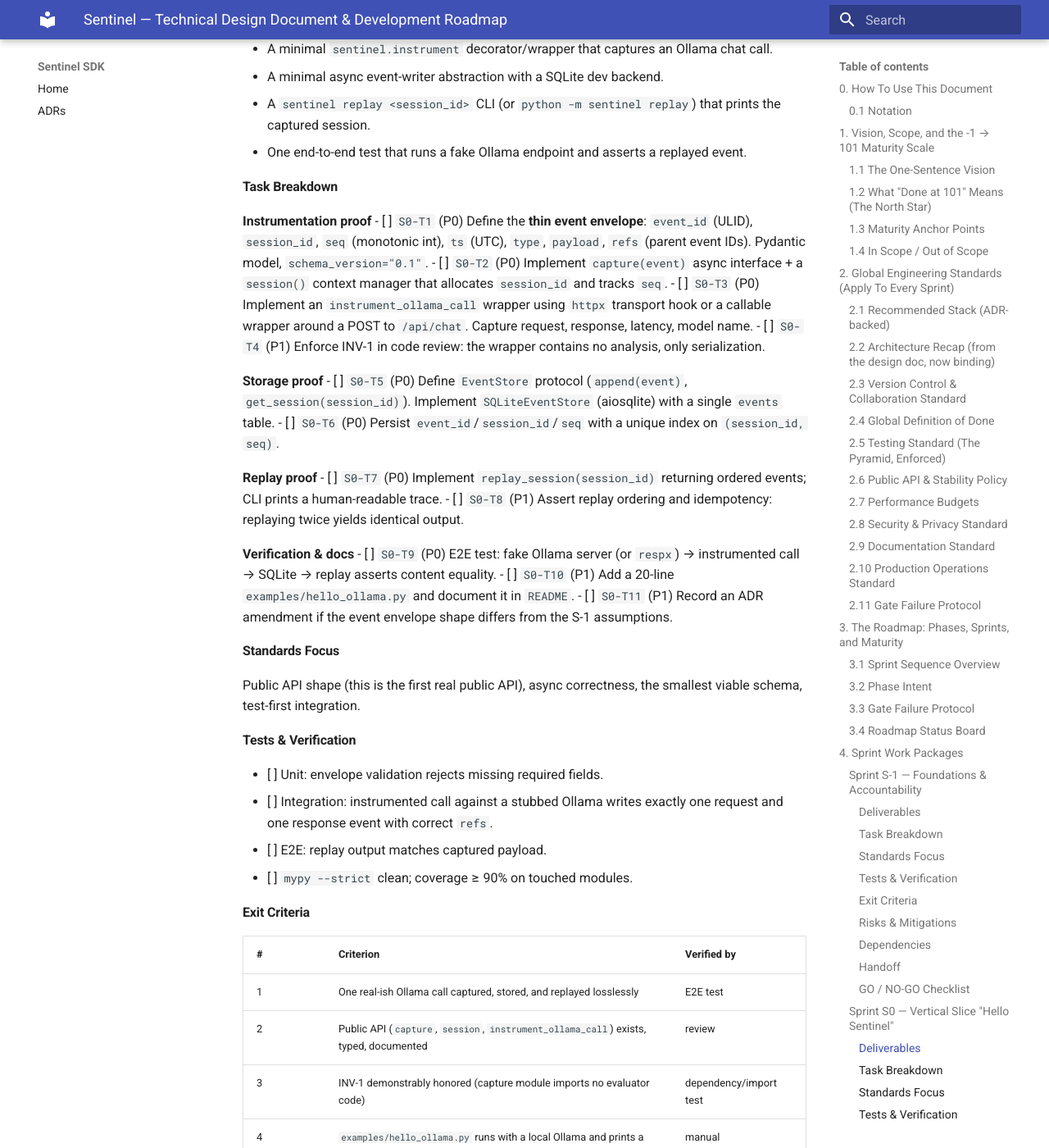
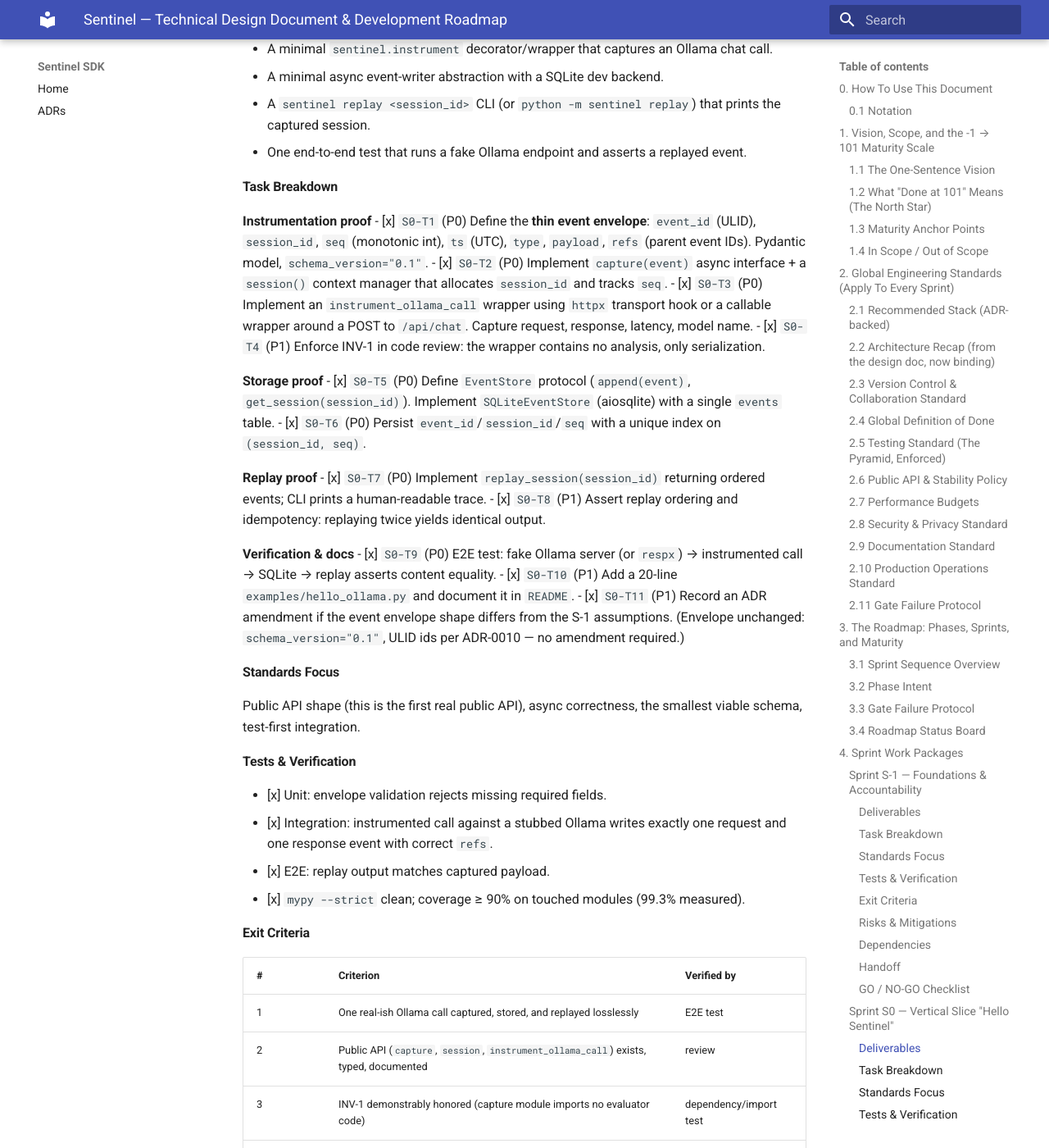
Before and after one commit to uzairlol/sentinel, an MkDocs documentation site: the page built from docs/design/SENTINEL_TDD.md, in a window 1280 px wide and 1400 px high, scrolled down 16116 px. Shown: the whole window at 82% size. Built offline with MkDocs 1.6.1 and Material for MkDocs 9.7.7, drawn with Linux system fonts in a browser that asks for light colours.

Commit message:
docs(examples): add hello_ollama quickstart and tick s0 tasks
S0-T10, T11. 20-line example instruments an Ollama /api/chat call and replays the session; README quickstart documents it. Master plan: S0 task breakdown and verification checkboxes ticked; S0-T11 recorded as no-op (envelope matches S-1 assumptions).

```diff
--- a/docs/design/SENTINEL_TDD.md
+++ b/docs/design/SENTINEL_TDD.md
@@ -423,23 +423,23 @@ None. This is the root.
 #### Task Breakdown
 
 **Instrumentation proof**
-- [ ] `S0-T1` (P0) Define the **thin event envelope**: `event_id` (ULID), `session_id`, `seq` (monotonic int), `ts` (UTC), `type`, `payload`, `refs` (parent event IDs). Pydantic model, `schema_version="0.1"`.
-- [ ] `S0-T2` (P0) Implement `capture(event)` async interface + a `session()` context manager that allocates `session_id` and tracks `seq`.
-- [ ] `S0-T3` (P0) Implement an `instrument_ollama_call` wrapper using `httpx` transport hook or a callable wrapper around a POST to `/api/chat`. Capture request, response, latency, model name.
-- [ ] `S0-T4` (P1) Enforce INV-1 in code review: the wrapper contains no analysis, only serialization.
+- [x] `S0-T1` (P0) Define the **thin event envelope**: `event_id` (ULID), `session_id`, `seq` (monotonic int), `ts` (UTC), `type`, `payload`, `refs` (parent event IDs). Pydantic model, `schema_version="0.1"`.
+- [x] `S0-T2` (P0) Implement `capture(event)` async interface + a `session()` context manager that allocates `session_id` and tracks `seq`.
+- [x] `S0-T3` (P0) Implement an `instrument_ollama_call` wrapper using `httpx` transport hook or a callable wrapper around a POST to `/api/chat`. Capture request, response, latency, model name.
+- [x] `S0-T4` (P1) Enforce INV-1 in code review: the wrapper contains no analysis, only serialization.
 
 **Storage proof**
-- [ ] `S0-T5` (P0) Define `EventStore` protocol (`append(event)`, `get_session(session_id)`). Implement `SQLiteEventStore` (aiosqlite) with a single `events` table.
-- [ ] `S0-T6` (P0) Persist `event_id`/`session_id`/`seq` with a unique index on `(session_id, seq)`.
+- [x] `S0-T5` (P0) Define `EventStore` protocol (`append(event)`, `get_session(session_id)`). Implement `SQLiteEventStore` (aiosqlite) with a single `events` table.
+- [x] `S0-T6` (P0) Persist `event_id`/`session_id`/`seq` with a unique index on `(session_id, seq)`.
 
 **Replay proof**
-- [ ] `S0-T7` (P0) Implement `replay_session(session_id)` returning ordered events; CLI prints a human-readable trace.
-- [ ] `S0-T8` (P1) Assert replay ordering and idempotency: replaying twice yields identical output.
+- [x] `S0-T7` (P0) Implement `replay_session(session_id)` returning ordered events; CLI prints a human-readable trace.
+- [x] `S0-T8` (P1) Assert replay ordering and idempotency: replaying twice yields identical output.
 
 **Verification & docs**
-- [ ] `S0-T9` (P0) E2E test: fake Ollama server (or `respx`) → instrumented call → SQLite → replay asserts content equality.
-- [ ] `S0-T10` (P1) Add a 20-line `examples/hello_ollama.py` and document it in `README`.
-- [ ] `S0-T11` (P1) Record an ADR amendment if the event envelope shape differs from the S-1 assumptions.
+- [x] `S0-T9` (P0) E2E test: fake Ollama server (or `respx`) → instrumented call → SQLite → replay asserts content equality.
+- [x] `S0-T10` (P1) Add a 20-line `examples/hello_ollama.py` and document it in `README`.
+- [x] `S0-T11` (P1) Record an ADR amendment if the event envelope shape differs from the S-1 assumptions. (Envelope unchanged: `schema_version="0.1"`, ULID ids per ADR-0010 — no amendment required.)
 
 #### Standards Focus
 
@@ -447,10 +447,10 @@ Public API shape (this is the first real public API), async correctness, the sma
 
 #### Tests & Verification
 
-- [ ] Unit: envelope validation rejects missing required fields.
-- [ ] Integration: instrumented call against a stubbed Ollama writes exactly one request and one response event with correct `refs`.
-- [ ] E2E: replay output matches captured payload.
-- [ ] `mypy --strict` clean; coverage ≥ 90% on touched modules.
+- [x] Unit: envelope validation rejects missing required fields.
+- [x] Integration: instrumented call against a stubbed Ollama writes exactly one request and one response event with correct `refs`.
+- [x] E2E: replay output matches captured payload.
+- [x] `mypy --strict` clean; coverage ≥ 90% on touched modules (99.3% measured).
 
 #### Exit Criteria
 
```
Also changed, not shown: README.md (+16 -0 lines), 1 other file.
